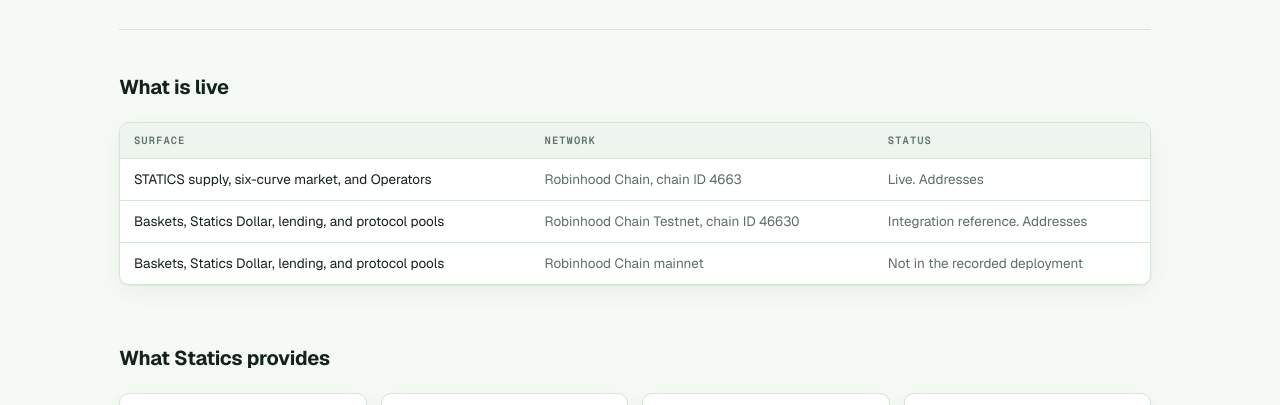
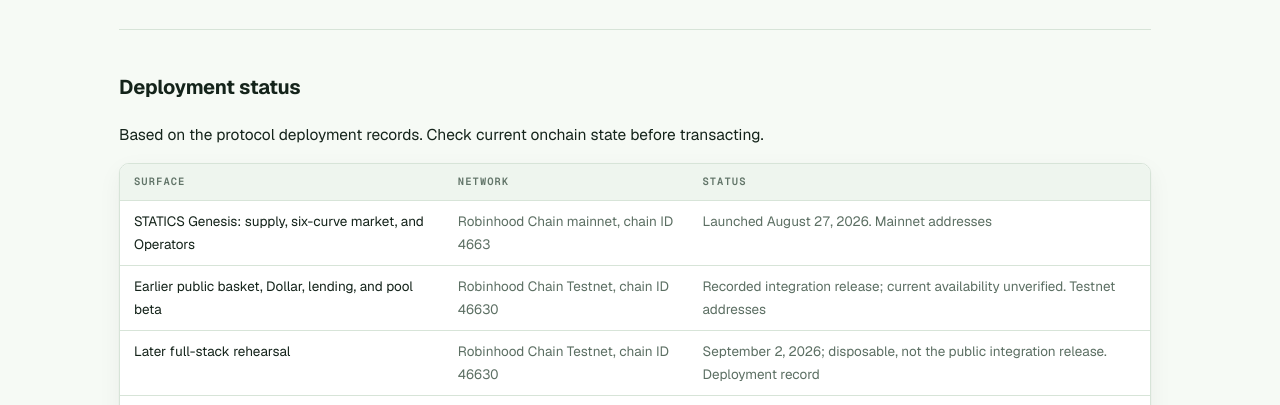
Before and after one commit to EqualFiLabs/statics-docs, a Next.js app: page / in a window 1280 px wide. Shown: the part 547-952 px from the top of the page. Built offline with nearby package versions, Linux system fonts and the light colour scheme; no server answers.

Commit message:
docs: distinguish mainnet Genesis and testnet deployment records

```diff
--- a/app/page.tsx
+++ b/app/page.tsx
@@ -136,7 +136,8 @@
         </section>
 
         <section className="landing-section">
-          <h2>What is live</h2>
+          <h2>Deployment status</h2>
+          <p>Based on the protocol deployment records. Check current onchain state before transacting.</p>
           <div className="table-wrap">
             <table>
               <thead>
@@ -148,24 +149,33 @@
               </thead>
               <tbody>
                 <tr>
-                  <td>STATICS supply, six-curve market, and Operators</td>
-                  <td>Robinhood Chain, chain ID 4663</td>
+                  <td>STATICS Genesis: supply, six-curve market, and Operators</td>
+                  <td>Robinhood Chain mainnet, chain ID 4663</td>
                   <td>
-                    Live. <Link href="/docs/reference/robinhood-mainnet-genesis">Addresses</Link>
+                    Launched August 27, 2026.{" "}
+                    <Link href="/docs/reference/robinhood-mainnet-genesis">Mainnet addresses</Link>
                   </td>
                 </tr>
                 <tr>
-                  <td>Baskets, Statics Dollar, lending, and protocol pools</td>
+                  <td>Earlier public basket, Dollar, lending, and pool beta</td>
                   <td>Robinhood Chain Testnet, chain ID 46630</td>
                   <td>
-                    Integration reference.{" "}
-                    <Link href="/docs/reference/robinhood-testnet-deployment">Addresses</Link>
+                    Recorded integration release; current availability unverified.{" "}
+                    <Link href="/docs/reference/robinhood-testnet-deployment">Testnet addresses</Link>
                   </td>
                 </tr>
                 <tr>
-                  <td>Baskets, Statics Dollar, lending, and protocol pools</td>
+                  <td>Later full-stack rehearsal</td>
+                  <td>Robinhood Chain Testnet, chain ID 46630</td>
+                  <td>
+                    September 2, 2026; disposable, not the public integration release.{" "}
+                    <a href="https://github.com/EqualFiLabs/statics/blob/master/deployment.md">Deployment record</a>
+                  </td>
+                </tr>
+                <tr>
+                  <td>Permanent basket, Dollar, lending, and pool Diamonds</td>
                   <td>Robinhood Chain mainnet</td>
-                  <td>Not in the recorded deployment</td>
+                  <td>No deployment recorded in the protocol repository</td>
                 </tr>
               </tbody>
             </table>
```
Also changed, not shown: 3 other files (tests, documents, lock files or other folders).
